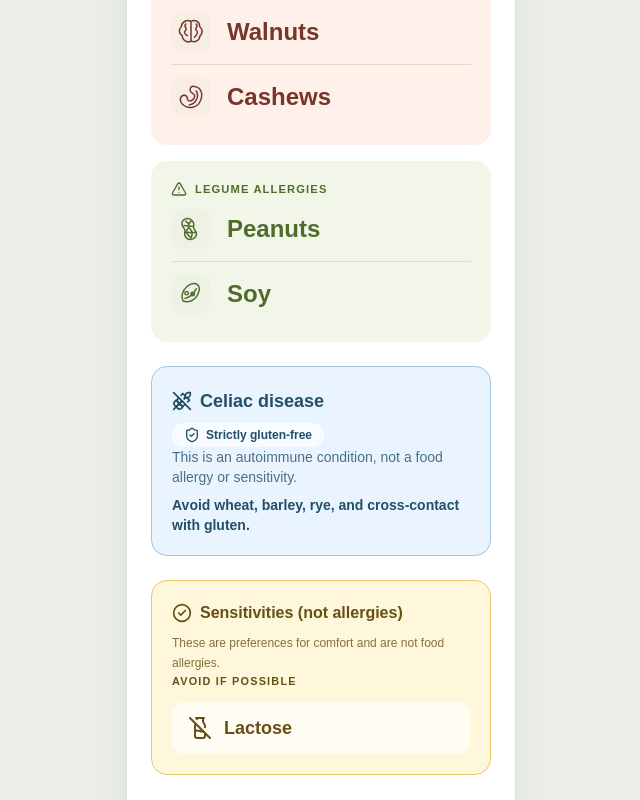
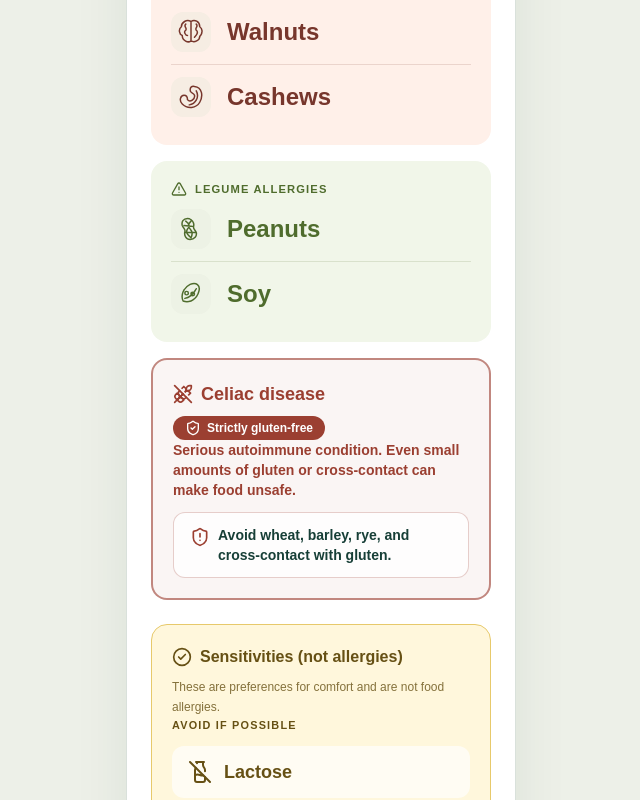
Before and after one commit to o-sama/bala-frontend, a React (Vite) app: page /#/p/alex-demo in a window 1280 px wide. Shown: the part 474-1274 px from the top of the page, without its empty margins (319-959 px from the left). Built offline with nearby package versions, Linux system fonts and the light colour scheme.

Commit message:
feat: strengthen celiac safety warning

```diff
--- a/src/features/profile/dietary-condition-section.tsx
+++ b/src/features/profile/dietary-condition-section.tsx
@@ -1,4 +1,4 @@
-import { ShieldCheck, WheatOff } from "lucide-react"
+import { ShieldAlert, ShieldCheck, WheatOff } from "lucide-react"
 
 import { Card, CardContent, CardHeader } from "@/components/ui/card"
 import type { DietaryCondition } from "@/features/profile/profile-data"
@@ -13,20 +13,23 @@ export function DietaryConditionSection({ dietaryConditions, language }: Dietary
   const copy = translations[language]
 
   return dietaryConditions.map((condition) => (
-    <Card key={condition.id} className="border border-condition-border bg-condition-panel text-condition-ink">
+    <Card key={condition.id} className="border-2 border-alert/60 bg-alert/5 text-foreground">
       <CardHeader className="gap-2 px-5 pt-5">
-        <h2 className="flex items-center gap-2 text-lg font-bold">
+        <h2 className="flex items-center gap-2 text-lg font-bold text-alert">
           <WheatOff className="size-5" />
           {copy.dietaryConditions[condition.id]}
         </h2>
-        <p className="inline-flex w-fit items-center gap-1.5 rounded-full bg-white/70 px-3 py-1 text-xs font-bold">
+        <p className="inline-flex w-fit items-center gap-1.5 rounded-full bg-alert px-3 py-1 text-xs font-bold text-white">
           <ShieldCheck className="size-4" />
           {copy.strictlyGlutenFree}
         </p>
       </CardHeader>
-      <CardContent className="space-y-2 px-5 pb-5 text-sm leading-5">
-        <p className="opacity-80">{copy.celiacExplanation}</p>
-        <p className="font-semibold">{copy.celiacAvoidanceInstruction}</p>
+      <CardContent className="space-y-3 px-5 pb-5 text-sm leading-5">
+        <p className="font-semibold text-alert">{copy.celiacExplanation}</p>
+        <p className="flex gap-2 rounded-xl border border-alert/25 bg-white/80 px-4 py-3 font-bold">
+          <ShieldAlert className="mt-0.5 size-5 shrink-0 text-alert" />
+          <span>{copy.celiacAvoidanceInstruction}</span>
+        </p>
       </CardContent>
     </Card>
   ))
--- a/src/features/profile/food-profile-content.tsx
+++ b/src/features/profile/food-profile-content.tsx
@@ -33,15 +33,15 @@ export function FoodProfileContent({ profile, language, showEyebrow }: FoodProfi
         <p className="text-[0.95rem] leading-6 text-muted-foreground">{copy.profileIntro}</p>
       </section>
 
-      <div className="space-y-4">
+      <div className="space-y-4" role="group" aria-label={copy.foodAllergies}>
         {groups.map((group) => (
           <AllergenSection key={group.familyId} {...group} language={language} />
         ))}
+
+        {dietaryConditions.length > 0 && (
+          <DietaryConditionSection dietaryConditions={dietaryConditions} language={language} />
+        )}
       </div>
-
-      {dietaryConditions.length > 0 && (
-        <DietaryConditionSection dietaryConditions={dietaryConditions} language={language} />
-      )}
 
       {sensitivities.length > 0 && <SensitivitySection sensitivities={sensitivities} language={language} />}
 
--- a/src/features/profile/translations.ts
+++ b/src/features/profile/translations.ts
@@ -80,7 +80,7 @@ export const translations: Record<SupportedLanguage, Copy> = {
     medicineEmergencyInstruction: "Tell medical personnel in an emergency.",
     strictlyGlutenFree: "Strictly gluten-free",
     celiacStaffHeading: "Celiac disease — strict gluten-free",
-    celiacExplanation: "This is an autoimmune condition, not a food allergy or sensitivity.",
+    celiacExplanation: "Serious autoimmune condition. Even small amounts of gluten or cross-contact can make food unsafe.",
     celiacAvoidanceInstruction: "Avoid wheat, barley, rye, and cross-contact with gluten.",
     families: { "tree-nuts": "Tree nut allergies", legumes: "Legume allergies" },
     foods: {
@@ -129,7 +129,7 @@ export const translations: Record<SupportedLanguage, Copy> = {
     medicineEmergencyInstruction: "À signaler au personnel médical en cas d’urgence.",
     strictlyGlutenFree: "Strictement sans gluten",
     celiacStaffHeading: "Maladie cœliaque — sans gluten strict",
-    celiacExplanation: "Il s’agit d’une maladie auto-immune, et non d’une allergie ou sensibilité alimentaire.",
+    celiacExplanation: "Maladie auto-immune grave. Même de petites quantités de gluten ou un contact croisé peuvent rendre un aliment dangereux.",
     celiacAvoidanceInstruction: "Éviter le blé, l’orge, le seigle et tout contact croisé avec le gluten.",
     families: { "tree-nuts": "Allergies aux noix", legumes: "Allergies aux légumineuses" },
     foods: {
@@ -178,7 +178,7 @@ export const translations: Record<SupportedLanguage, Copy> = {
     medicineEmergencyInstruction: "Informe al personal médico en caso de emergencia.",
     strictlyGlutenFree: "Estrictamente sin gluten",
     celiacStaffHeading: "Enfermedad celíaca — sin gluten estricto",
-    celiacExplanation: "Es una enfermedad autoinmune, no una alergia ni sensibilidad alimentaria.",
+    celiacExplanation: "Enfermedad autoinmune grave. Incluso pequeñas cantidades de gluten o el contacto cruzado pueden hacer que un alimento no sea seguro.",
     celiacAvoidanceInstruction: "Evite el trigo, la cebada, el centeno y el contacto cruzado con gluten.",
     families: { "tree-nuts": "Alergias a frutos de cáscara", legumes: "Alergias a las legumbres" },
     foods: {
@@ -227,7 +227,7 @@ export const translations: Record<SupportedLanguage, Copy> = {
     medicineEmergencyInstruction: "يُرجى إبلاغ الطاقم الطبي في حالة الطوارئ.",
     strictlyGlutenFree: "خالٍ تمامًا من الغلوتين",
     celiacStaffHeading: "الداء البطني — خالٍ تمامًا من الغلوتين",
-    celiacExplanation: "هذه حالة مناعية ذاتية وليست حساسية أو تحسسًا غذائيًا.",
+    celiacExplanation: "حالة مناعية ذاتية خطيرة. حتى الكميات الصغيرة من الغلوتين أو التلامس العرضي قد تجعل الطعام غير آمن.",
     celiacAvoidanceInstruction: "تجنّب القمح والشعير والجاودار وأي تلامس عرضي مع الغلوتين.",
     families: { "tree-nuts": "حساسية المكسرات الشجرية", legumes: "حساسية البقوليات" },
     foods: {
@@ -276,7 +276,7 @@ export const translations: Record<SupportedLanguage, Copy> = {
     medicineEmergencyInstruction: "Acil durumda sağlık personeline bildirin.",
     strictlyGlutenFree: "Kesinlikle glütensiz",
     celiacStaffHeading: "Çölyak hastalığı — kesinlikle glütensiz",
-    celiacExplanation: "Bu, gıda alerjisi veya hassasiyeti değil, otoimmün bir hastalıktır.",
+    celiacExplanation: "Ciddi bir otoimmün hastalıktır. Az miktarda glüten veya çapraz temas bile yiyeceği güvensiz hâle getirebilir.",
     celiacAvoidanceInstruction: "Buğday, arpa, çavdar ve glütenle çapraz temastan kaçının.",
     families: { "tree-nuts": "Ağaç yemişi alerjileri", legumes: "Baklagil alerjileri" },
     foods: {
```
Also changed, not shown: 1 other file (tests, documents, lock files or other folders).
